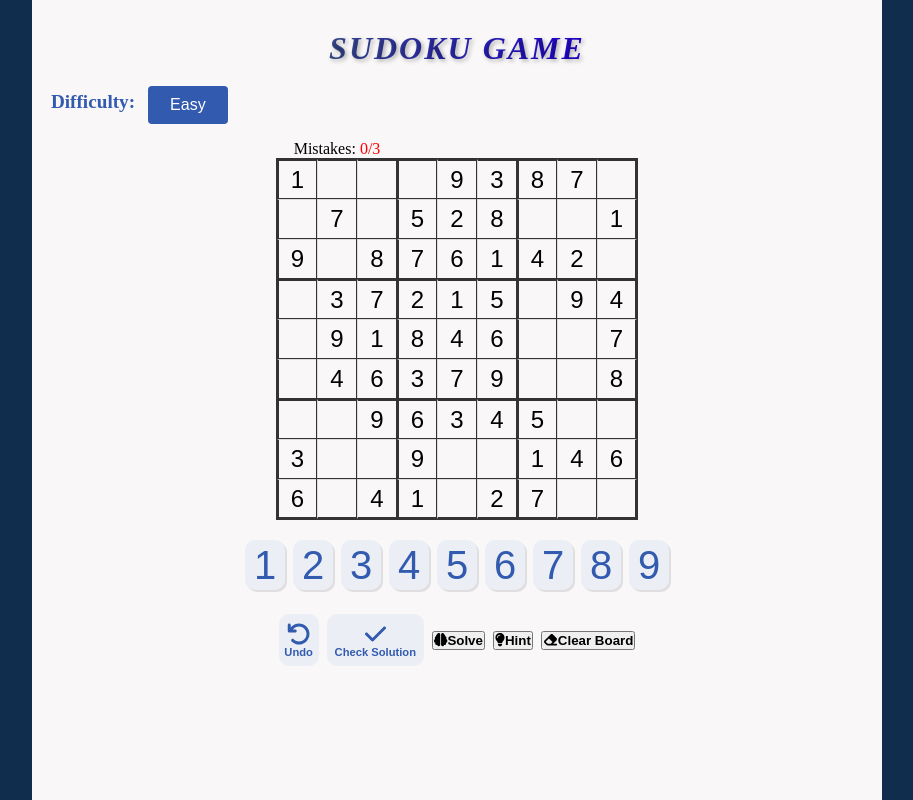
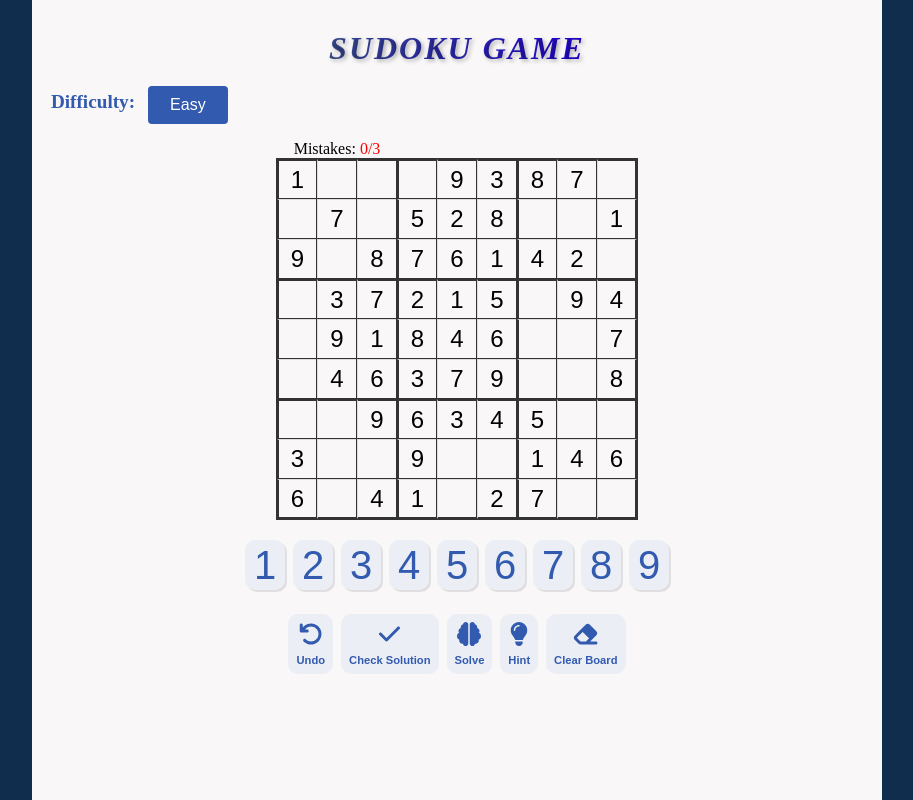
Before and after one commit to ahmadfa-lb/Sudoku-Game-in-React-and-TypeScript, a React (Vite) app: page / in a window 1280 px wide. Shown: the whole page, without its empty margins (183-1096 px from the left). Built offline with nearby package versions, Linux system fonts and the light colour scheme.

Commit message:
styling the solve, hint, and clear board buttons

```diff
--- a/src/App.css
+++ b/src/App.css
@@ -54,12 +54,15 @@ body {
   gap: 0.5rem;
 }
 
-.btns-div .undo-btn {
+.btns-div .undo-btn,
+.btns-div .check-solution-btn,
+.btns-div .solve-btn,
+.btns-div .hint-btn,
+.btns-div .clear-board-btn{
   display: flex;
   flex-direction: column;
   justify-content: center;
   align-items: center;
-  width: 40px;
   /* height: 50px; */
   border: none;
   border-radius: 10px;
@@ -72,38 +75,27 @@ body {
   margin-left: -22.5rem;   */
 }
 
-.undo-btn:hover {
+.btns-div .undo-btn:hover,
+.btns-div .check-solution-btn:hover,
+.btns-div .solve-btn:hover,
+.btns-div .hint-btn:hover,
+.btns-div .clear-board-btn:hover {
   color: #f9f7f7;
   background-color: #3f72af;
 }
 
-.undo-btn b {
+.btns-div .undo-btn b,
+.btns-div .check-solution-btn b,
+.btns-div .solve-btn b,
+.btns-div .hint-btn b,
+.btns-div .clear-board-btn b
+{
+  padding-top: .5rem;
   font-size: 0.7rem;
-}
-
-.check-solution-btn {
-  /* height: 50px; */
-  display: flex;
-  flex-direction: column;
-  justify-content: center;
-  align-items: center;
-  border: none;
-  border-radius: 10px;
-  cursor: pointer;
-  color: #325aaf;
-  background-color: #ebeff5;
-  font-size: 1rem;
-  padding: 0.5rem 0.5rem;
-  /* margin-bottom: -4rem;
-  margin-left: -22.5rem; */
 }
 
 .check-solution-btn .fa-check{
   font-size: 1.5rem;
-}
-
-.check-solution-btn b{
-  font-size: .7rem;
 }
 
 .check-solution-btn:hover {
--- a/src/App.tsx
+++ b/src/App.tsx
@@ -32,7 +32,8 @@ const App: React.FC = () => {
   const [resetConflictCells, setResetConflictCells] = useState<() => void>(
     () => {}
   );
-  const [difficulty, setDifficulty] = useState<string>("easy");
+
+  const [difficulty] = useState<string>("easy");
   const [conflictCells, setConflictCells] = useState<
     { row: number; col: number }[]
   >([]);
```
